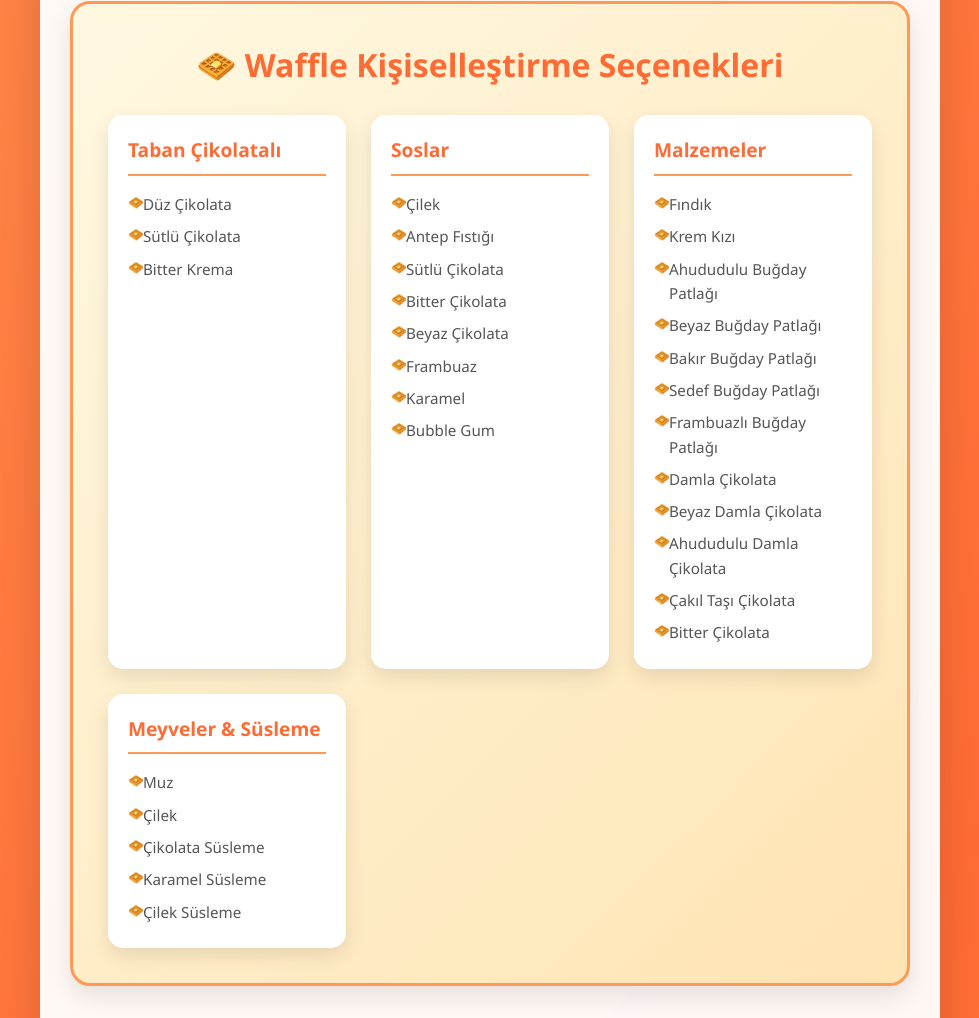
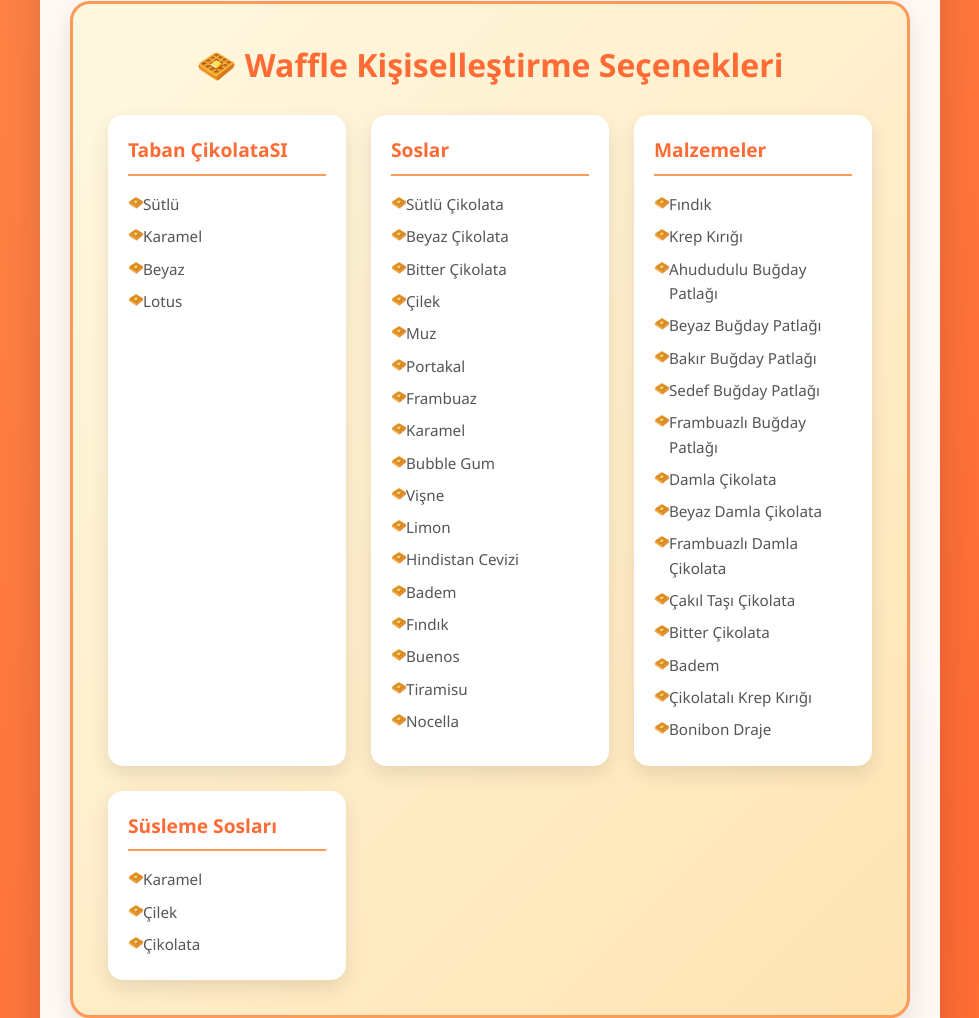
Before and after one commit to cafelifee/menu_qr, a plain HTML site: page index.html in a window 1280 px wide. Shown: the part 1685-2703 px from the top of the page, without its empty margins (150-1129 px from the left). Drawn offline with Linux system fonts and the light colour scheme.

Commit message:
kişileştirme_guncel

```diff
--- a/index.html
+++ b/index.html
@@ -466,30 +466,40 @@
                     </div>
                 </div>
 
-                <!-- Waffle Kişiselleştirme Seçenekleri -->
+                <!-- Waffle Kişiselleştirme Seçenekleri --->
                 <div class="waffle-options">
                     <h3>🧇 Waffle Kişiselleştirme Seçenekleri</h3>
                     <div class="options-grid">
                         <div class="option-category">
-                            <h4>Taban Çikolatalı</h4>
+                            <h4>Taban ÇikolataSI</h4>
                             <ul>
-                                <li>Düz Çikolata</li>
-                                <li>Sütlü Çikolata</li>
-                                <li>Bitter Krema</li>
+                                <li>Sütlü</li>
+                                <li>Karamel</li>
+                                <li>Beyaz</li>
+                                <li>Lotus</li>
                             </ul>
                         </div>
 
                         <div class="option-category">
                             <h4>Soslar</h4>
                             <ul>
+                                <li>Sütlü Çikolata</li>
+                                <li>Beyaz Çikolata</li>
+                                <li>Bitter Çikolata</li>
                                 <li>Çilek</li>
-                                <li>Antep Fıstığı</li>
-                                <li>Sütlü Çikolata</li>
-                                <li>Bitter Çikolata</li>
-                                <li>Beyaz Çikolata</li>
+                                <li>Muz</li>
+                                <li>Portakal</li>
                                 <li>Frambuaz</li>
                                 <li>Karamel</li>
                                 <li>Bubble Gum</li>
+                                <li>Vişne</li>
+                                <li>Limon</li>
+                                <li>Hindistan Cevizi</li>
+                                <li>Badem</li>
+                                <li>Fındık</li>
+                                <li>Buenos</li>
+                                <li>Tiramisu</li>
+                                <li>Nocella</li>
                             </ul>
                         </div>
 
@@ -497,7 +507,7 @@
                             <h4>Malzemeler</h4>
                             <ul>
                                 <li>Fındık</li>
-                                <li>Krem Kızı</li>
+                                <li>Krep Kırığı</li>
                                 <li>Ahududulu Buğday Patlağı</li>
                                 <li>Beyaz Buğday Patlağı</li>
                                 <li>Bakır Buğday Patlağı</li>
@@ -505,25 +515,25 @@
                                 <li>Frambuazlı Buğday Patlağı</li>
                                 <li>Damla Çikolata</li>
                                 <li>Beyaz Damla Çikolata</li>
-                                <li>Ahududulu Damla Çikolata</li>
+                                <li>Frambuazlı Damla Çikolata</li>
                                 <li>Çakıl Taşı Çikolata</li>
                                 <li>Bitter Çikolata</li>
+                                <li>Badem</li>
+                                <li>Çikolatalı Krep Kırığı</li>
+                                <li>Bonibon Draje</li>
                             </ul>
                         </div>
 
                         <div class="option-category">
-                            <h4>Meyveler & Süsleme</h4>
+                            <h4>Süsleme Sosları</h4>
                             <ul>
-                                <li>Muz</li>
+                                <li>Karamel</li>
                                 <li>Çilek</li>
-                                <li>Çikolata Süsleme</li>
-                                <li>Karamel Süsleme</li>
-                                <li>Çilek Süsleme</li>
+                                <li>Çikolata</li>
                             </ul>
                         </div>
                     </div>
                 </div>
-            </div>
 
             <!-- APARATİFLER -->
             <div class="category">
```
